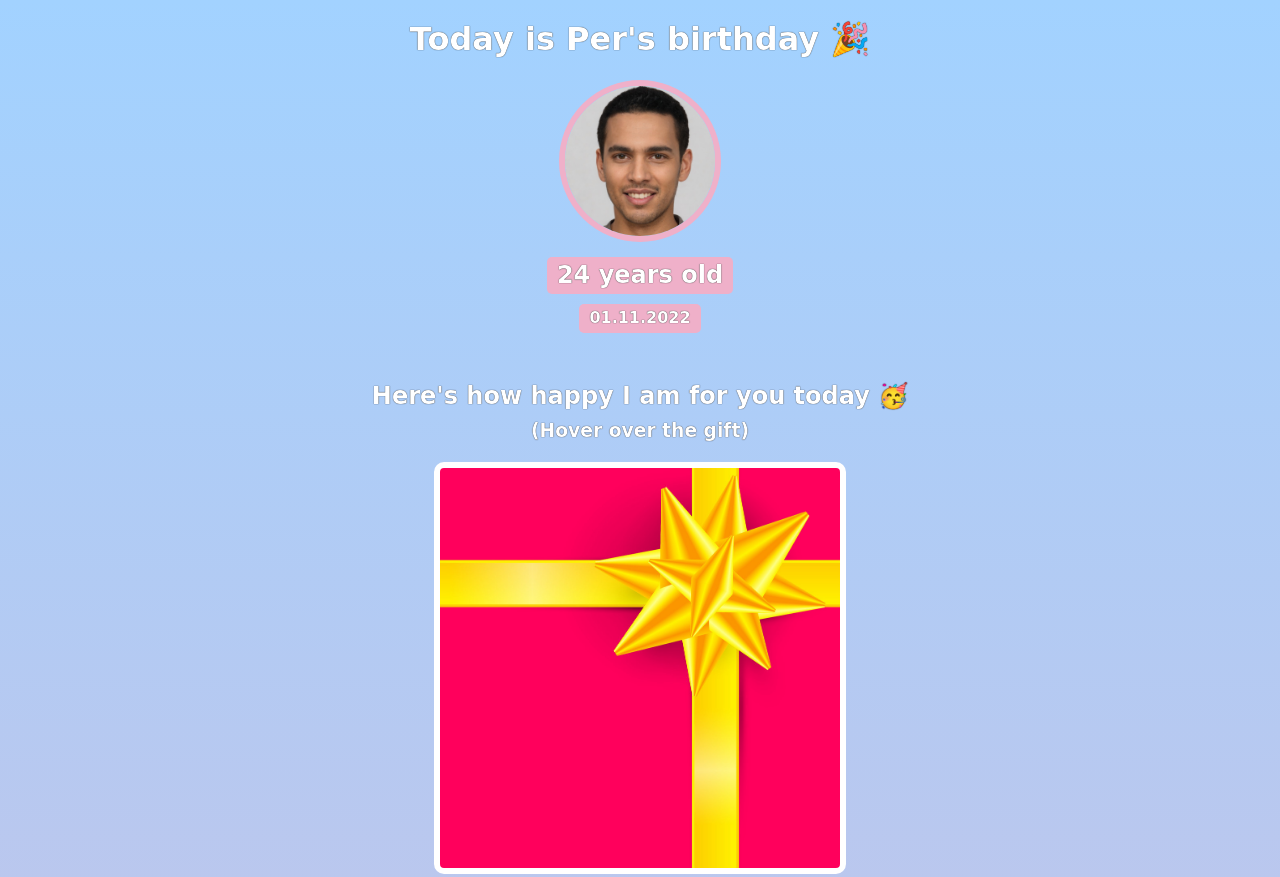
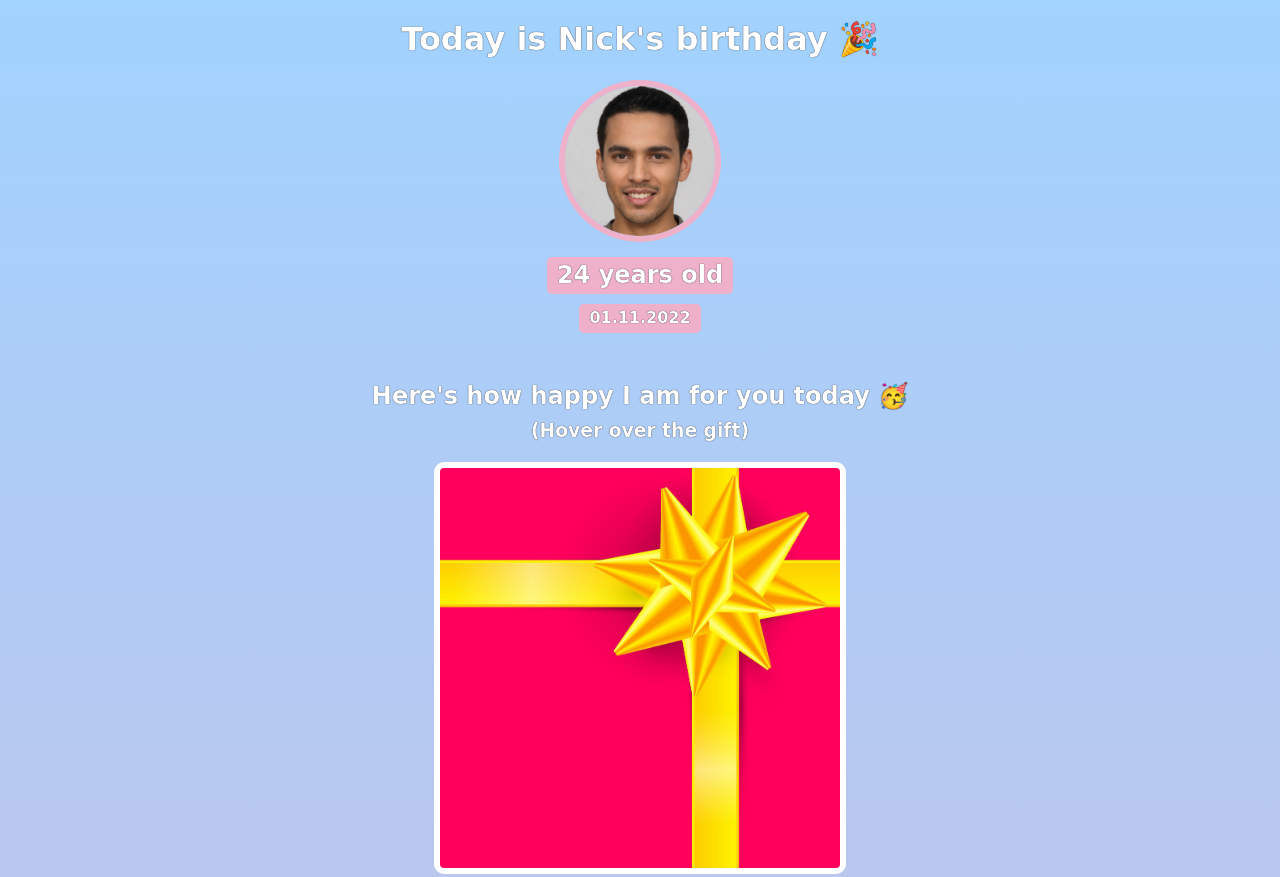
Before and after one commit to perborgen/birthday-gift-site, a plain HTML site: page index.html in a window 1280 px wide. Shown: the top 877 px of the page. Drawn offline with nearby package versions, Linux system fonts and the light colour scheme; a web font is replaced by a local one.

Commit message:
Change name to Nick

```diff
--- a/index.html
+++ b/index.html
@@ -7,7 +7,7 @@
     </head>
     <body>
         <div id="header">
-            <h1>Today is Per's birthday 🎉</h1>
+            <h1>Today is Nick's birthday 🎉</h1>
             <img id="bff-img" src="images/nick.jpg">
             <h2 id="bday-age">24 years old</h2>
             <h4 id="bday-date">01.11.2022</h4>
```
